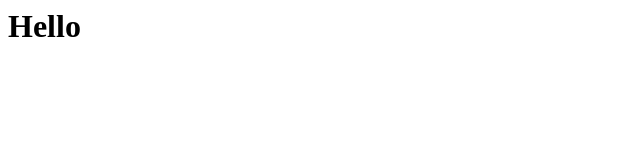
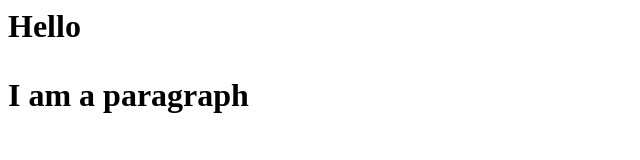
Before and after one commit to mfish122/HOS08, a plain HTML site: page index.html in a window 1280 px wide. Shown: the whole page, without its empty margins (0-640 px from the left). Drawn offline with Linux system fonts and the light colour scheme.

Commit message:
development branch

```diff
--- a/index.html
+++ b/index.html
@@ -1 +1,2 @@
-<h1>Hello<h1>
+ <h1>Hello<h1>
+<p> I am a paragraph </p>
```
